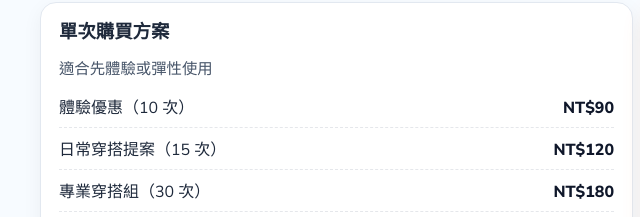
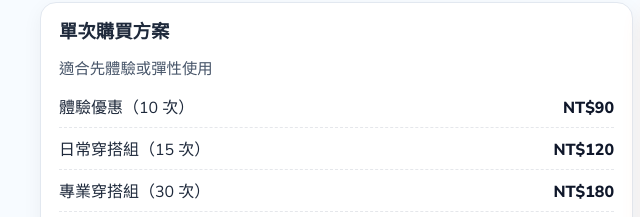
Before and after one commit to tony95253/outfit-genie-landing-page, a website: page index.html in a window 1280 px wide. Shown: the part 4397-4614 px from the top of the page, 0-640 px from the left. Drawn offline with Linux system fonts and the light colour scheme.

Commit message:
fix(pricing): rename 日常穿搭提案 to 日常穿搭組

```diff
--- a/index.html
+++ b/index.html
@@ -129,7 +129,7 @@
             <p class="plan-sub">適合先體驗或彈性使用</p>
             <ul class="price-list" aria-label="單次購買價格表">
               <li><span>體驗優惠（10 次）</span><strong>NT$90</strong></li>
-              <li><span>日常穿搭提案（15 次）</span><strong>NT$120</strong></li>
+              <li><span>日常穿搭組（15 次）</span><strong>NT$120</strong></li>
               <li><span>專業穿搭組（30 次）</span><strong>NT$180</strong></li>
               <li><span>穿搭資優生組（60 次）</span><strong>NT$240</strong></li>
               <li><span>穿搭大師組（100 次）</span><strong>NT$300</strong></li>
```
Also changed, not shown: public/index.html (+1 -1 lines).
